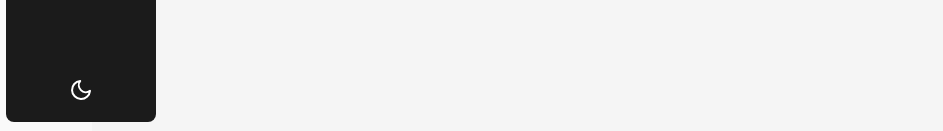
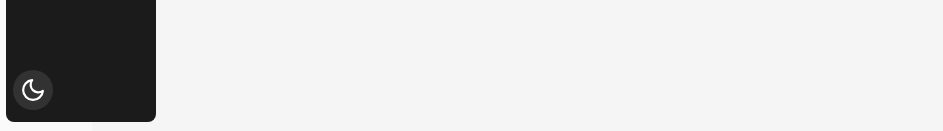
Before and after one commit to Orujhimaru/max_odyssey, a React (Vite) app: page /login in a window 1280 px wide. In both pictures the pointer is over the button 48 px from the left and 756 px from the top of the page. Shown: the part 666-797 px from the top of the page, without its empty margins (0-943 px from the left). Built offline with nearby package versions, Linux system fonts and the light colour scheme; a web font is replaced by a local one.

Commit message:
design: fixed logo positioning

```diff
--- a/src/components/NavBar/Navbar.css
+++ b/src/components/NavBar/Navbar.css
@@ -164,7 +164,7 @@
 }
 
 .theme-toggle {
-  margin: 0 auto;
+  /* margin: 0 auto; */
   background: none;
   border: none;
   color: white;
@@ -172,6 +172,8 @@
   padding: 8px;
   border-radius: 50%;
   transition: background-color 0.2s ease;
+  position: relative;
+  left: 9px;
 }
 
 .theme-toggle:hover {
@@ -189,7 +191,10 @@
 .navbar:hover .logo-container {
   width: 115px;
 }
-
+.navbar:hover .theme-toggle {
+  left: 0px;
+  transform: translateX(-5px);
+}
 .navbar:hover .logo-text-main {
   opacity: 1;
   transform: translateX(-2px);
```
